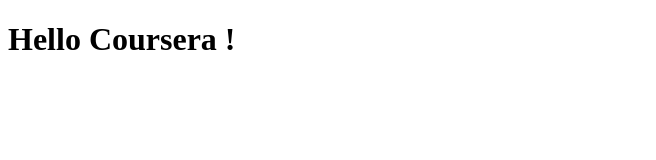
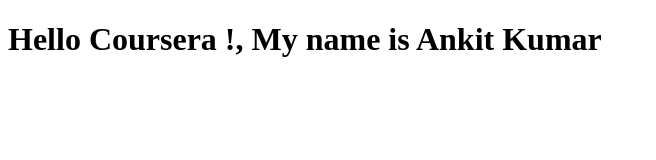
Before and after one commit to ankitkumar16119/couserawebsite, a plain HTML site: page site/index.html in a window 1280 px wide. Shown: the whole page, without its empty margins (0-656 px from the left). Drawn offline with Linux system fonts and the light colour scheme.

Commit message:
changes are updated.

```diff
--- a/site/index.html
+++ b/site/index.html
@@ -4,6 +4,6 @@
 	<title>Hello Coursera !</title>
 </head>
 <body>
-<h1>Hello Coursera !</h1>
+<h1>Hello Coursera !, My name is Ankit Kumar</h1>
 </body>
 </html>
```
